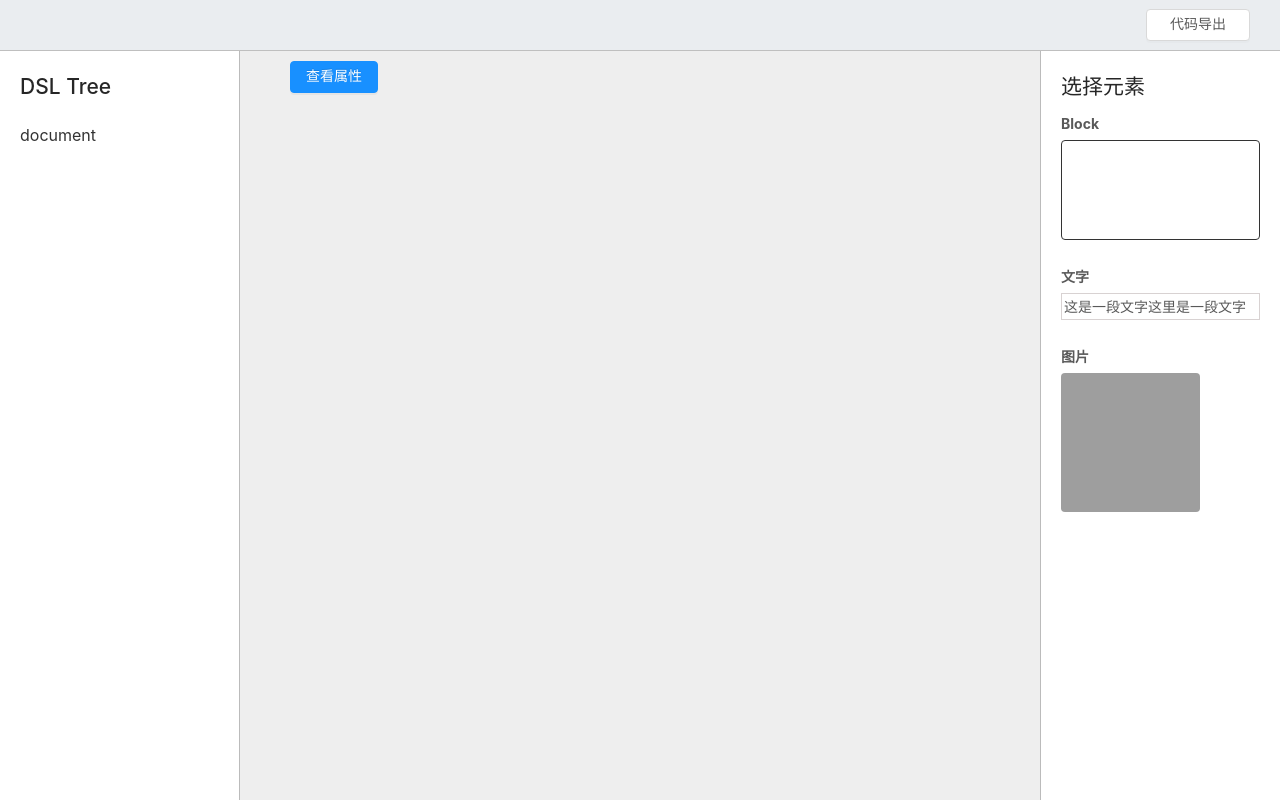
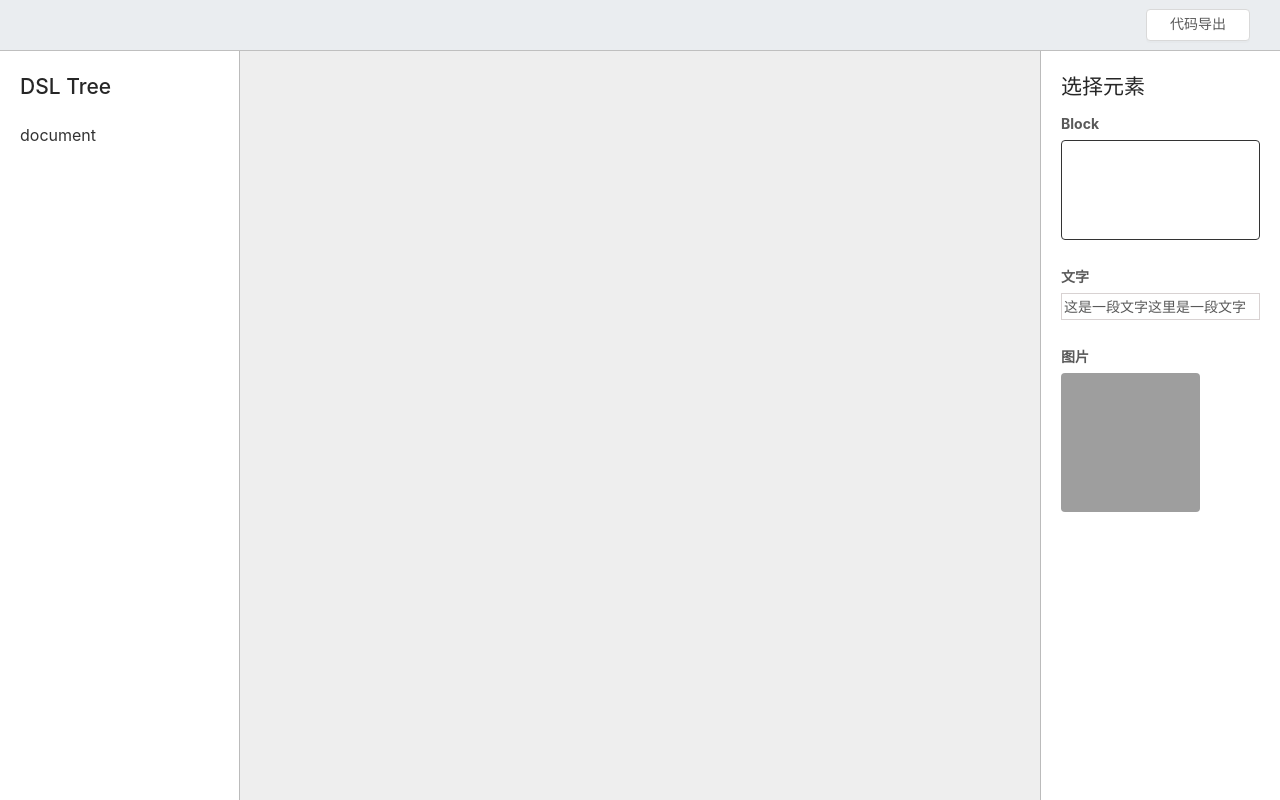
Before and after one commit to woowyl/UI2CODE, a Vue app in the folder sea/: page / in a window 1280 px wide. Built offline with nearby package versions, Linux system fonts and the light colour scheme; grey boxes are pictures that could not be loaded.

Commit message:
remove action btn

```diff
--- a/sea/src/components/Action.vue
+++ b/sea/src/components/Action.vue
@@ -4,10 +4,6 @@
         @dragenter="dragenter"
         @dragover="dragover"
         @drop="drop">
-        <a-button
-            type="primary"
-            @click="showPropertyPannel">查看属性
-        </a-button>
         <div v-text="viewModel"></div>
         <div class="view-wrapper" id="appendView" >
 
```
